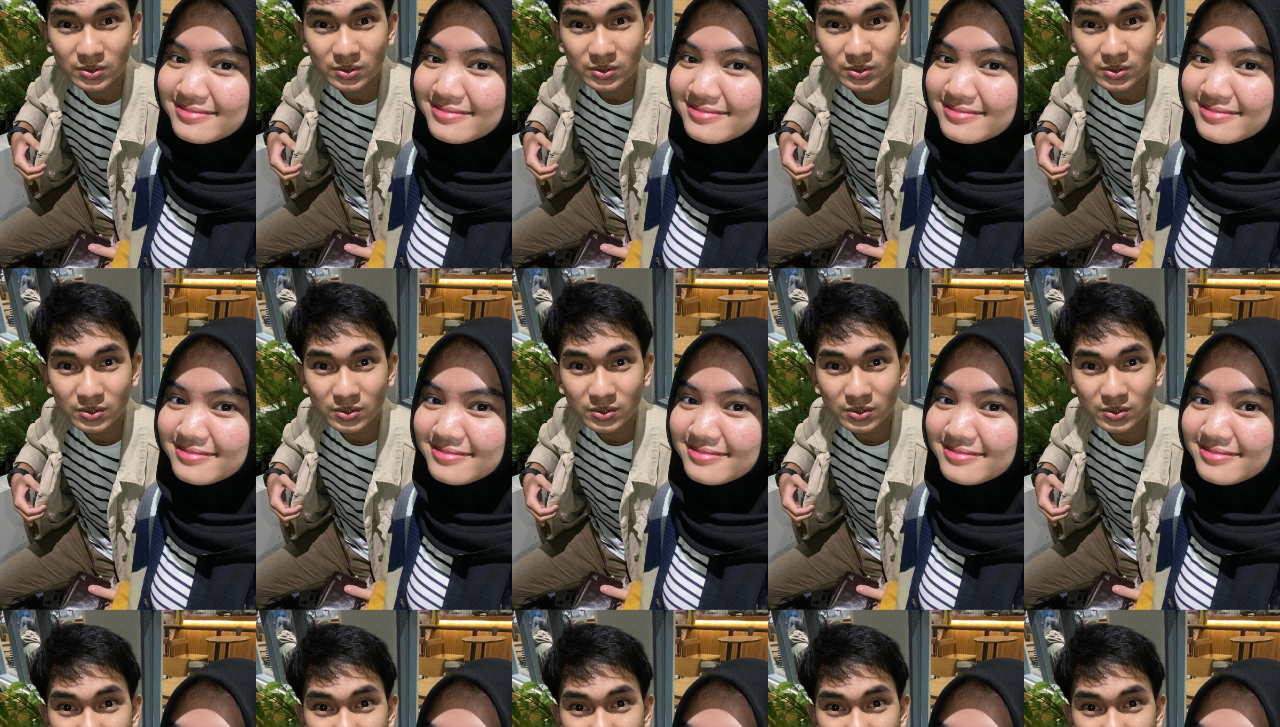
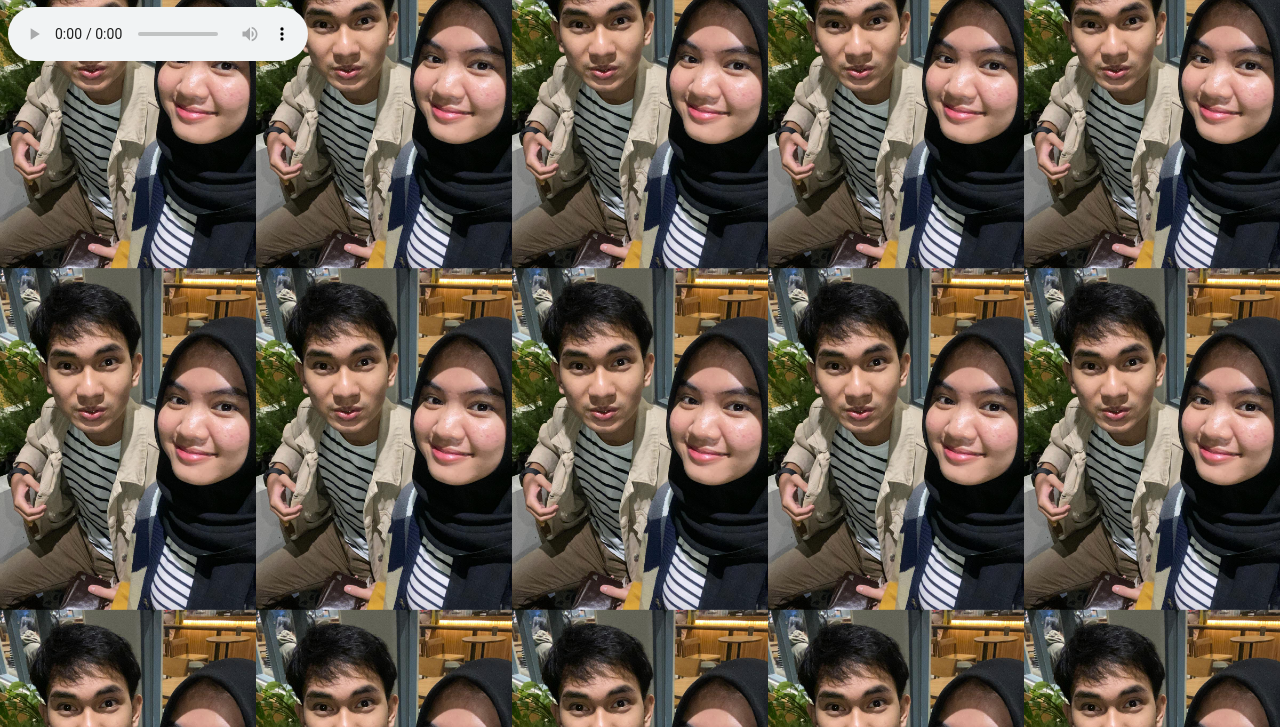
Before and after one commit to irjakniibos/LoveIsForever, a plain HTML site: page index.html in a window 1280 px wide. Shown: the part 73-800 px from the top of the page. Drawn offline with Linux system fonts and the light colour scheme.

Commit message:
memasukan controls

```diff
--- a/index.html
+++ b/index.html
@@ -7,7 +7,7 @@
 </head>
 <body style="background:url(image/salmaa.jpg); background-size:16rem;">
     <h1 align="center" style="color: azure;">Love Is Forever</h1>
-    <audio autoplay loop preload="auto" crossorigin="anonymous">
+    <audio autoplay loop controls>
         <source src="Rossa ft. Afgan - Kamu Yang Kutunggu (Lyrics) (1).mp3">
     </audio>
 </body>
```
